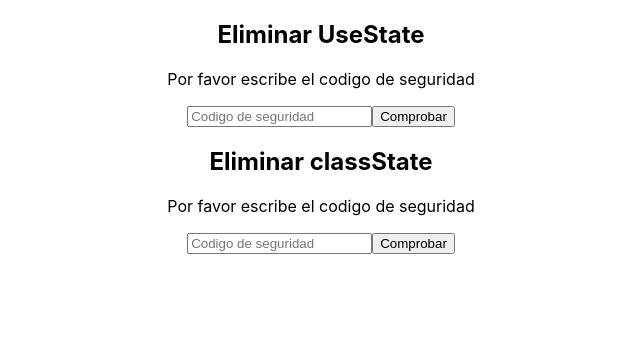
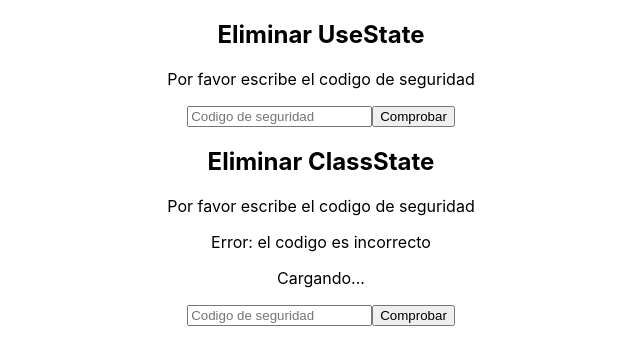
Before and after one commit to AnyeloFullstackDev/manejoEstadoReact, a React (Create React App) app: page / in a window 1280 px wide. Shown: the top 364 px of the page, without its empty margins (319-959 px from the left). Built offline with nearby package versions, Linux system fonts and the light colour scheme.

Commit message:
avance en el manejo del estado compuesto de react

```diff
--- a/src/App.js
+++ b/src/App.js
@@ -6,8 +6,8 @@ import './App.css';
 function App() {
   return (
     <div className="App">
-     <UseState />
-     <ClassState />
+     <UseState name="UseState"/>
+     <ClassState name="ClassState"/>
     </div>
   );
 }
--- a/src/ClassState.js
+++ b/src/ClassState.js
@@ -1,16 +1,49 @@
 import React from "react";
+import { Loading } from "./loading";
 
 class ClassState extends React.Component {
-  render(){
+  constructor(props) {
+    super(props);
+    this.state = {
+      error: true,
+      loading: true
+    };
+  }
+/*   UNSAFE_componentWillMount() {
+      console.log("componentWillMount");
+    }
+
+  componentDidMount(){
+    console.log("componentDidMount");
+  }
+
+  componentWillUnmount(){
+    console.log("componentWillUnmount");
+  } */
+
+    componentDidUpdate(){
+    console.log("componentDidUpdate");
+    if (!!this.state.loading) {
+      setTimeout(() => {
+        console.log("Haciendo la validacion")
+        this.setState({ loading: false });
+        console.log("Terminando la validacion")
+      }, 2000);
+    }
+    }
+  render() {
+
     return (
       <div>
-        <h2>Eliminar classState</h2>
+        <h2>Eliminar {this.props.name}</h2>
         <p>Por favor escribe el codigo de seguridad </p>
-       <input type="text" placeholder="Codigo de seguridad"/>
-       <button>Comprobar</button>
+        {this.state.error && <p>Error: el codigo es incorrecto</p>}
+        {this.state.loading && <Loading />}
+        <input type="text" placeholder="Codigo de seguridad" />
+        <button onClick={() => this.setState({ loading: !this.state.loading })}>Comprobar</button>
       </div>
     );
   }
-};
+}
 
 export { ClassState };
--- a/src/UseState.js
+++ b/src/UseState.js
@@ -1,13 +1,67 @@
 import React from "react";
 
-export const UseState = () => {
-  return(
+const SECURITY_CODE = "1234";
+
+export const UseState = ({ name }) => {
+  const [state, setState] = React.useState({
+    error: false,
+    loading: false,
+    value: "",
+  });
+  console.log(state);
+
+  React.useEffect(() => {
+    console.log("iniciando el efecto");
+    if (!!state.loading) {
+      setTimeout(() => {
+        if (state.value !== SECURITY_CODE) {
+          setState({
+            ...state,
+            loading: false,
+            error: true,
+          });
+        }else{
+          setState({
+            ...state,
+            loading: false,
+            error: false,
+          });
+        }
+
+
+      }, 2000);
+    }
+  }, [state.loading]);
+  return (
     <div>
-        <h2>Eliminar UseState</h2>
-        <p>Por favor escribe el codigo de seguridad </p>
-       <input type="text" placeholder="Codigo de seguridad"/>
-       <button>Comprobar</button>
-      </div>
-  )
-
+      <h2>Eliminar {name}</h2>
+      <p>Por favor escribe el codigo de seguridad </p>
+      {state.error && !state.loading && <p>Error: el codigo es incorrecto</p>}
+      {state.loading && <p>Cargando...</p>}
+      <input
+        type="text"
+        placeholder="Codigo de seguridad"
+        value={state.value}
+        onChange={(e) => {
+          setState({
+            ...state,
+            error: false,
+            value: e.target.value,
+          });
+        }}
+      />
+      <button
+        onClick={() => {
+          // setError(false);
+          setState({
+            ...state,
+            error: false,
+            loading: true,
+          }) ;
+        }}
+      >
+        Comprobar
+      </button>
+    </div>
+  );
 };
--- /dev/null
+++ b/src/loading.js
@@ -0,0 +1,14 @@
+import React from "react";
+
+class Loading extends React.Component {
+  render() {
+
+    return (
+      <div>
+        <p>Cargando...</p>
+      </div>
+    );
+  }
+}
+
+export { Loading };
```
